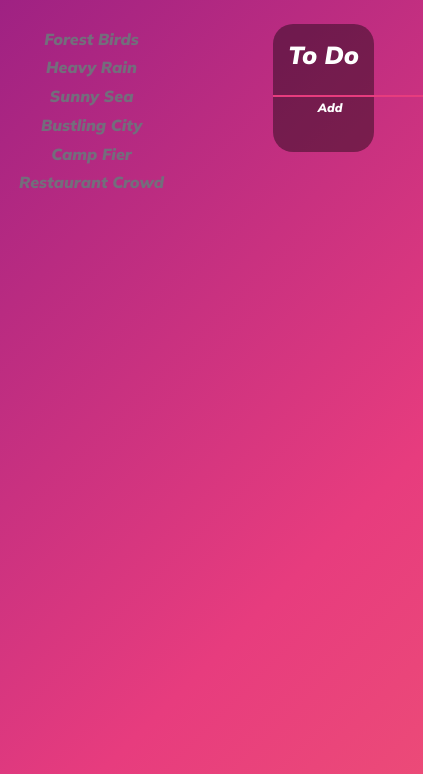
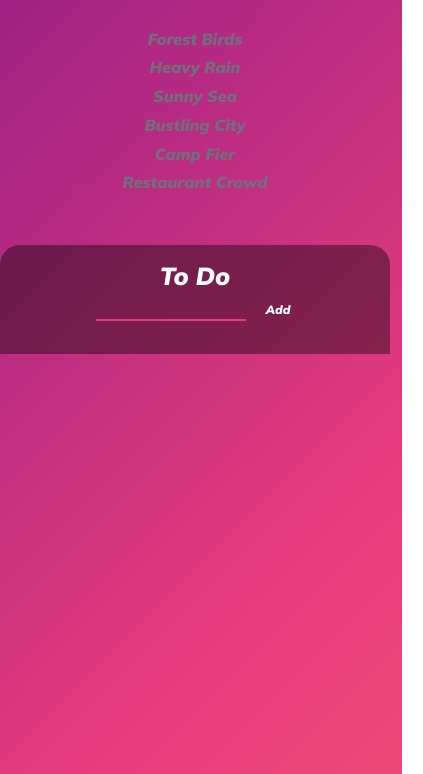
Before and after one commit to jawaher-alqotym/Front_End_Project_1, a plain HTML site: page index.html in a window 390 px wide. Shown: the part 70-844 px from the top of the page, 423 px wide, since content can reach past the window. Drawn offline with nearby package versions, Linux system fonts and the light colour scheme.

Commit message:
new commit

```diff
--- a/index.html
+++ b/index.html
@@ -52,7 +52,7 @@
 
   <section class=".container row  justify-content-between" style="margin-top: 2rem;">
 
-   <div class="col-6 d-flex flex-column">
+   <div class="col-12 col-md-6 d-flex flex-column">
     <button href='' onclick="play('audio_1')">Forest Birds
       <audio  loop id='audio_1' >
           <source src="media/audio/forest-birds.mp3" type="audio/mp3">
@@ -85,7 +85,7 @@
       </audio></button>
     </div>
 
-    <div class="col-6">
+    <div class="col-12 col-md-6">
       <div class="input">
           <h2>To Do</h2>
           <input type="text" id="toDo_list_item" >
--- a/styles/style.css
+++ b/styles/style.css
@@ -146,3 +146,36 @@ div.d-flex  button:hover {
 
     }
 }
+
+@media (max-width:766px) {
+
+    .input {
+        height: auto;
+        margin-top: 3rem;
+        margin-bottom: 3rem;
+        padding-top: 1rem;
+        padding-bottom: 1rem;
+        text-align: center;
+        background-color: rgba(0, 0, 0, 0.4);
+        width: 60%;
+        margin-right: auto;
+        border-radius: 20px;
+    }
+
+}
+
+@media (max-width:600px) {
+
+    .input {
+        height: auto;
+        margin-top: 3rem;
+        padding-top: 1rem;
+        padding-bottom: 1rem;
+        text-align: center;
+        background-color: rgba(0, 0, 0, 0.4);
+        width: 100%;
+        border-bottom-left-radius: 0px;
+        border-bottom-right-radius:0px ;
+    }
+
+}
```
Also changed, not shown: register.html (+0 -2 lines).
